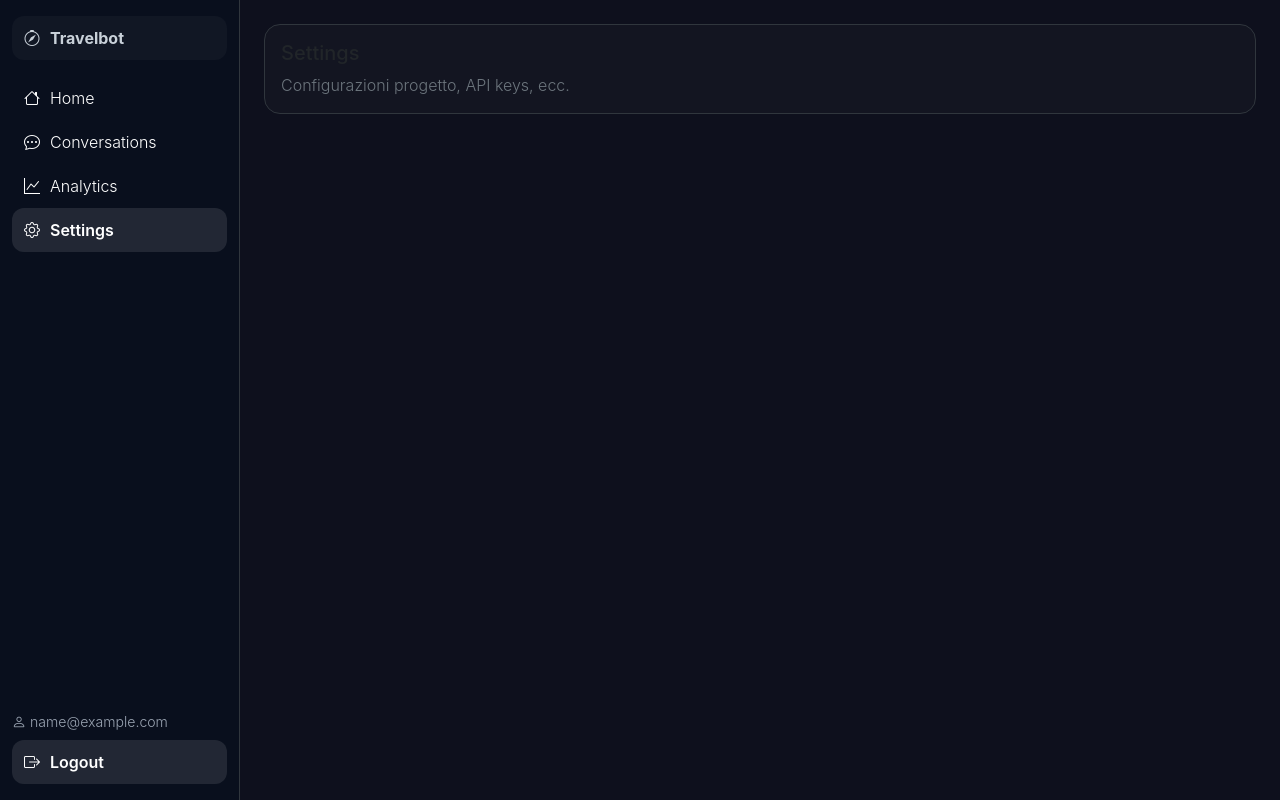
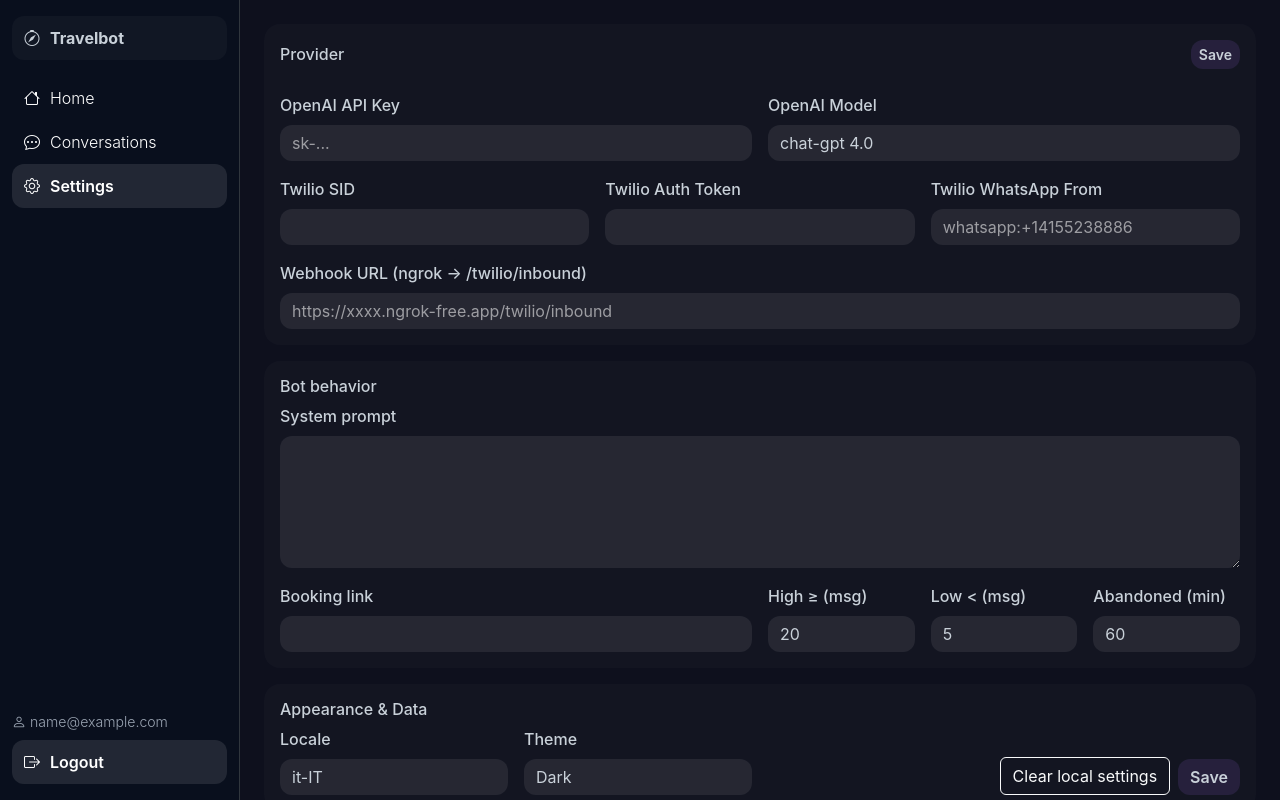
Before and after one commit to riaelav/Travelbot, a React (Vite) app in the folder frontend/: page /settings in a window 1280 px wide. Built offline with nearby package versions, Linux system fonts and the light colour scheme; no server answers; sample sign-in values are in the browser's storage.

Commit message:
Fixed css, addes setting and remove analytics.

```diff
--- a/frontend/src/App.css
+++ b/frontend/src/App.css
@@ -488,3 +488,92 @@ body,
   border-collapse: separate !important;
   border-spacing: 0 10px !important;
 }
+
+.settings .form-label {
+  color: var(--text-primary);
+  font-weight: 500;
+}
+
+.settings .form-control,
+.settings .form-select,
+.settings textarea {
+  background: transparent !important;
+  color: var(--text-primary) !important;
+  border: 1px solid var(--border-color) !important;
+  border-radius: 12px;
+}
+
+.settings .form-control::placeholder,
+.settings textarea::placeholder {
+  color: rgba(255, 255, 255, 0.45);
+}
+
+.settings .form-control:focus,
+.settings .form-select:focus,
+.settings textarea:focus {
+  background: transparent;
+  color: var(--text-primary);
+  border-color: var(--violet);
+  box-shadow: 0 0 0 2px rgba(169, 112, 255, 0.25);
+  outline: none;
+}
+
+.settings .form-control:disabled,
+.settings .form-select:disabled,
+.settings textarea:disabled {
+  opacity: 0.6;
+  cursor: not-allowed;
+}
+
+.settings .btn.btn-accent {
+  border: 1px solid var(--btn-border);
+  background: rgba(169, 112, 255, 0.12);
+  color: var(--text-primary);
+  border-radius: 12px;
+}
+.settings .btn.btn-accent:hover {
+  background: rgba(169, 112, 255, 0.18);
+}
+
+.settings input:-webkit-autofill,
+.settings input:-webkit-autofill:hover,
+.settings input:-webkit-autofill:focus {
+  -webkit-text-fill-color: var(--text-primary);
+  -webkit-box-shadow: 0 0 0px 1000px transparent inset;
+  transition: background-color 9999s ease-in-out 0s;
+}
+
+.settings .card.kpi-card,
+.settings .card.chart-card {
+  background: rgba(255, 255, 255, 0.08);
+  border: 1px solid var(--btn-border);
+}
+
+.settings .form-control,
+.settings .form-select,
+.settings textarea {
+  background: rgba(255, 255, 255, 0.08) !important;
+  color: var(--text-primary) !important;
+  border: 1px solid var(--btn-border) !important;
+  border-radius: 12px;
+}
+
+.settings .form-control::placeholder,
+.settings textarea::placeholder {
+  color: rgba(255, 255, 255, 0.55);
+}
+
+.settings .form-control:focus,
+.settings .form-select:focus,
+.settings textarea:focus {
+  background: rgba(255, 255, 255, 0.12);
+  border-color: var(--violet);
+  box-shadow: 0 0 0 2px rgba(169, 112, 255, 0.25);
+  outline: none;
+}
+
+.settings .card {
+  background: rgba(255, 255, 255, 0.02) !important;
+  border: 1px solid var(--border-color) !important;
+  border-radius: 16px;
+}
--- a/frontend/src/App.jsx
+++ b/frontend/src/App.jsx
@@ -4,7 +4,7 @@ import { Routes, Route, Outlet, NavLink } from "react-router-dom";
 import Sidebar from "./components/Sidebar.jsx";
 import Home from "./components/Home.jsx";
 import Conversations from "./components/Conversations.jsx";
-import Analytics from "./components/Analytics.jsx";
+
 import Settings from "./components/Settings.jsx";
 import NotFound from "./components/NotFound.jsx";
 
@@ -50,7 +50,7 @@ export default function App() {
       >
         <Route index element={<Home />} />
         <Route path="conversations" element={<Conversations />} />
-        <Route path="analytics" element={<Analytics />} />
+
         <Route path="settings" element={<Settings />} />
       </Route>
 
--- a/frontend/src/components/Analytics.jsx
+++ /dev/null
@@ -1,8 +0,0 @@
-export default function Analytics() {
-  return (
-    <div className="card revolut p-3">
-      <h1 className="h5">Analytics</h1>
-      <p className="text-secondary mb-0">Grafici traffico/chat. Possiamo integrare Chart.js dopo.</p>
-    </div>
-  );
-}
--- a/frontend/src/components/Login.jsx
+++ b/frontend/src/components/Login.jsx
@@ -11,9 +11,7 @@ export default function Login() {
 
   const [email, setEmail] = useState("");
   const [password, setPassword] = useState("");
-  const [showPwd, setShowPwd] = useState(false);
   const [localError, setLocalError] = useState(null);
-
   const from = location.state?.from?.pathname || "/";
 
   const onSubmit = async (e) => {
@@ -38,12 +36,9 @@ export default function Login() {
             <input className="form-control" type="email" value={email} onChange={(e) => setEmail(e.target.value)} required />
           </div>
 
-          <div className="mb-2 position-relative">
+          <div className="mb-2">
             <label className="form-label">Password</label>
-            <input className="form-control" type={showPwd ? "text" : "password"} value={password} onChange={(e) => setPassword(e.target.value)} required />
-            <button type="button" className="auth-toggle" onClick={() => setShowPwd((s) => !s)}>
-              <i className={`bi ${showPwd ? "bi-eye-slash" : "bi-eye"}`} />
-            </button>
+            <input className="form-control" type="password" value={password} onChange={(e) => setPassword(e.target.value)} required />
           </div>
 
           {(localError || error) && <div className="auth-error mb-2">{localError || String(error)}</div>}
--- a/frontend/src/components/Register.jsx
+++ b/frontend/src/components/Register.jsx
@@ -12,8 +12,6 @@ export default function Register() {
   const [email, setEmail] = useState("");
   const [password, setPassword] = useState("");
   const [confirm, setConfirm] = useState("");
-  const [showPwd, setShowPwd] = useState(false);
-  const [showConfirm, setShowConfirm] = useState(false);
   const [localError, setLocalError] = useState(null);
 
   const onSubmit = async (e) => {
@@ -54,28 +52,22 @@ export default function Register() {
             <input className="form-control" type="email" value={email} onChange={(e) => setEmail(e.target.value)} required placeholder="you@example.com" />
           </div>
 
-          <div className="mb-3 position-relative">
+          <div className="mb-3">
             <label className="form-label">Password</label>
             <input
               className="form-control"
-              type={showPwd ? "text" : "password"}
+              type="password"
               value={password}
               onChange={(e) => setPassword(e.target.value)}
               required
               minLength={8}
               placeholder="At least 8 characters"
             />
-            <button type="button" className="auth-toggle" onClick={() => setShowPwd((s) => !s)}>
-              <i className={`bi ${showPwd ? "bi-eye-slash" : "bi-eye"}`}></i>
-            </button>
           </div>
 
-          <div className="mb-2 position-relative">
+          <div className="mb-2">
             <label className="form-label">Confirm password</label>
-            <input className="form-control" type={showConfirm ? "text" : "password"} value={confirm} onChange={(e) => setConfirm(e.target.value)} required />
-            <button type="button" className="auth-toggle" onClick={() => setShowConfirm((s) => !s)}>
-              <i className={`bi ${showConfirm ? "bi-eye-slash" : "bi-eye"}`}></i>
-            </button>
+            <input className="form-control" type="password" value={confirm} onChange={(e) => setConfirm(e.target.value)} required />
           </div>
 
           {(localError || error) && <div className="auth-error mb-2">{localError || String(error)}</div>}
--- a/frontend/src/components/Settings.jsx
+++ b/frontend/src/components/Settings.jsx
@@ -1,8 +1,158 @@
+import { useEffect, useState } from "react";
+
+const DEFAULTS = {
+  // Provider
+  openaiKey: "",
+  openaiModel: "chat-gpt 4.0",
+  twilioSid: "",
+  twilioAuth: "",
+  twilioFrom: "",
+
+  webhookUrl: "",
+
+  // Bot behavior
+  systemPrompt: "",
+  bookingLink: "",
+  priorityHighAt: 20,
+  priorityLowAt: 5,
+  abandonedMins: 60,
+
+  // UI
+  locale: "it-IT",
+  theme: "dark",
+};
+
+const LS_KEY = "tb_settings";
+
 export default function Settings() {
+  const [cfg, setCfg] = useState(DEFAULTS);
+  const [saved, setSaved] = useState(false);
+
+  // carica da localStorage
+  useEffect(() => {
+    try {
+      const raw = localStorage.getItem(LS_KEY);
+      if (raw) setCfg({ ...DEFAULTS, ...JSON.parse(raw) });
+    } catch {}
+  }, []);
+
+  const onChange = (k, v) => setCfg((s) => ({ ...s, [k]: v }));
+
+  const onSave = () => {
+    localStorage.setItem(LS_KEY, JSON.stringify(cfg));
+    setSaved(true);
+    setTimeout(() => setSaved(false), 1500);
+  };
+
+  const onClear = () => {
+    localStorage.removeItem(LS_KEY);
+    setCfg(DEFAULTS);
+  };
+
   return (
-    <div className="card revolut p-3">
-      <h1 className="h5">Settings</h1>
-      <p className="text-secondary mb-0">Configurazioni progetto, API keys, ecc.</p>
+    <div className="settings container-fluid p-0">
+      <div className="card kpi-card p-3 mb-3">
+        <div className="d-flex align-items-center">
+          <h2 className="h6 m-0">Provider</h2>
+          {saved && <span className="badge-pri mid ms-2">Saved</span>}
+          <button className="btn btn-accent btn-sm ms-auto" onClick={onSave}>
+            Save
+          </button>
+        </div>
+        <div className="row g-3 mt-2">
+          <div className="col-12 col-md-6">
+            <label className="form-label">OpenAI API Key</label>
+            <input
+              type="password"
+              className="form-control"
+              value={cfg.openaiKey}
+              onChange={(e) => onChange("openaiKey", e.target.value)}
+              placeholder="sk-..."
+            />
+          </div>
+          <div className="col-12 col-md-6">
+            <label className="form-label">OpenAI Model</label>
+            <input className="form-control" value={cfg.openaiModel} onChange={(e) => onChange("openaiModel", e.target.value)} />
+          </div>
+          <div className="col-12 col-md-4">
+            <label className="form-label">Twilio SID</label>
+            <input className="form-control" value={cfg.twilioSid} onChange={(e) => onChange("twilioSid", e.target.value)} />
+          </div>
+          <div className="col-12 col-md-4">
+            <label className="form-label">Twilio Auth Token</label>
+            <input type="password" className="form-control" value={cfg.twilioAuth} onChange={(e) => onChange("twilioAuth", e.target.value)} />
+          </div>
+          <div className="col-12 col-md-4">
+            <label className="form-label">Twilio WhatsApp From</label>
+            <input
+              className="form-control"
+              placeholder="whatsapp:+14155238886"
+              value={cfg.twilioFrom}
+              onChange={(e) => onChange("twilioFrom", e.target.value)}
+            />
+          </div>
+          <div className="col-12">
+            <label className="form-label">Webhook URL (ngrok → /twilio/inbound)</label>
+            <input
+              className="form-control"
+              placeholder="https://xxxx.ngrok-free.app/twilio/inbound"
+              value={cfg.webhookUrl}
+              onChange={(e) => onChange("webhookUrl", e.target.value)}
+            />
+          </div>
+        </div>
+      </div>
+
+      <div className="card kpi-card p-3 mb-3">
+        <h2 className="h6 m-0 mb-2">Bot behavior</h2>
+        <div className="row g-3">
+          <div className="col-12">
+            <label className="form-label">System prompt</label>
+            <textarea rows={5} className="form-control" value={cfg.systemPrompt} onChange={(e) => onChange("systemPrompt", e.target.value)} />
+          </div>
+          <div className="col-12 col-md-6">
+            <label className="form-label">Booking link</label>
+            <input className="form-control" value={cfg.bookingLink} onChange={(e) => onChange("bookingLink", e.target.value)} />
+          </div>
+          <div className="col-6 col-md-2">
+            <label className="form-label">High ≥ (msg)</label>
+            <input type="number" className="form-control" value={cfg.priorityHighAt} onChange={(e) => onChange("priorityHighAt", +e.target.value)} />
+          </div>
+          <div className="col-6 col-md-2">
+            <label className="form-label">Low &lt; (msg)</label>
+            <input type="number" className="form-control" value={cfg.priorityLowAt} onChange={(e) => onChange("priorityLowAt", +e.target.value)} />
+          </div>
+          <div className="col-12 col-md-2">
+            <label className="form-label">Abandoned (min)</label>
+            <input type="number" className="form-control" value={cfg.abandonedMins} onChange={(e) => onChange("abandonedMins", +e.target.value)} />
+          </div>
+        </div>
+      </div>
+
+      <div className="card kpi-card p-3">
+        <h2 className="h6 m-0 mb-2">Appearance & Data</h2>
+        <div className="row g-3">
+          <div className="col-6 col-md-3">
+            <label className="form-label">Locale</label>
+            <input className="form-control" value={cfg.locale} onChange={(e) => onChange("locale", e.target.value)} />
+          </div>
+          <div className="col-6 col-md-3">
+            <label className="form-label">Theme</label>
+            <select className="form-select" value={cfg.theme} onChange={(e) => onChange("theme", e.target.value)}>
+              <option value="dark">Dark</option>
+              <option value="light">Light</option>
+            </select>
+          </div>
+          <div className="col-12 col-md-6 d-flex align-items-end justify-content-end">
+            <button className="btn btn-outline-light me-2" onClick={onClear}>
+              Clear local settings
+            </button>
+            <button className="btn btn-accent" onClick={onSave}>
+              Save
+            </button>
+          </div>
+        </div>
+      </div>
     </div>
   );
 }
--- a/frontend/src/components/Sidebar.jsx
+++ b/frontend/src/components/Sidebar.jsx
@@ -28,10 +28,7 @@ export default function Sidebar({ open = false }) {
           <i className="bi bi-chat-dots"></i>
           <span>Conversations</span>
         </NavLink>
-        <NavLink to="/analytics" className={({ isActive }) => `nav-item ${isActive ? "active" : ""}`}>
-          <i className="bi bi-graph-up"></i>
-          <span>Analytics</span>
-        </NavLink>
+
         <NavLink to="/settings" className={({ isActive }) => `nav-item ${isActive ? "active" : ""}`}>
           <i className="bi bi-gear"></i>
           <span>Settings</span>
```
